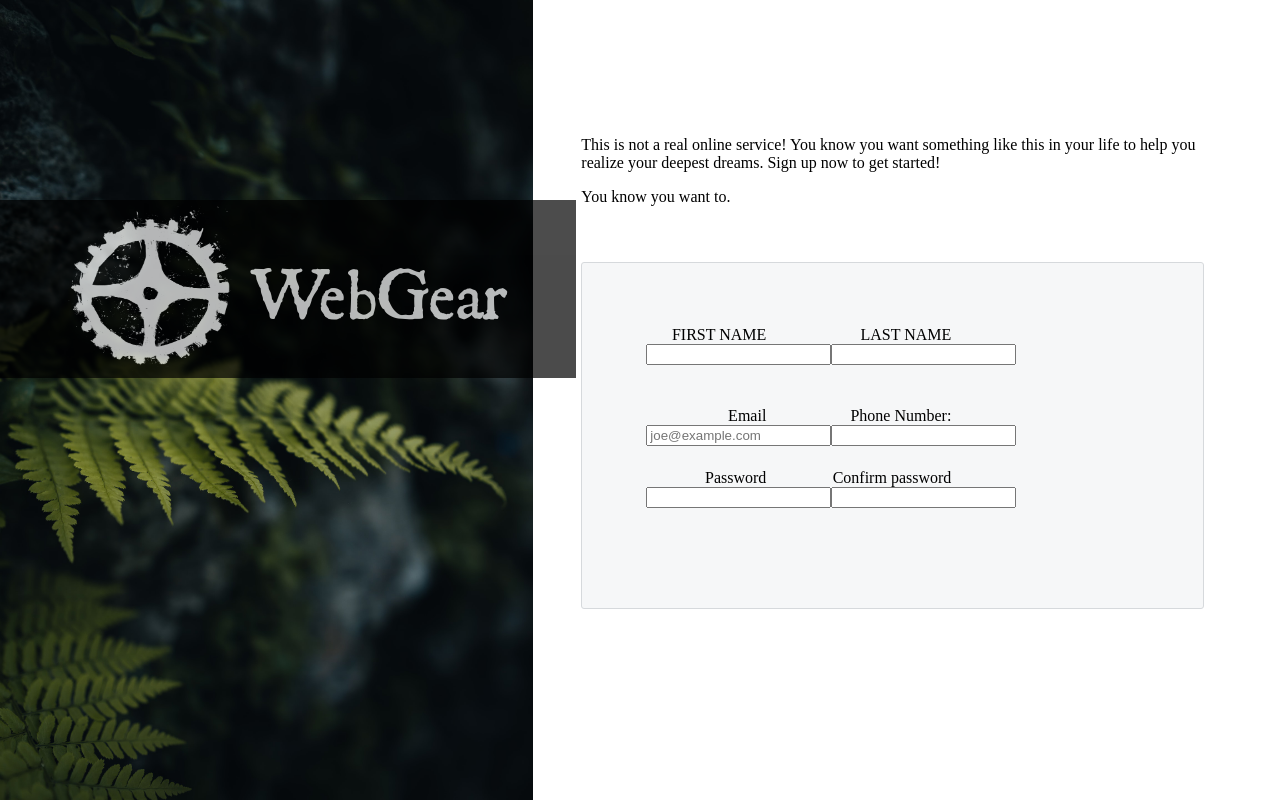
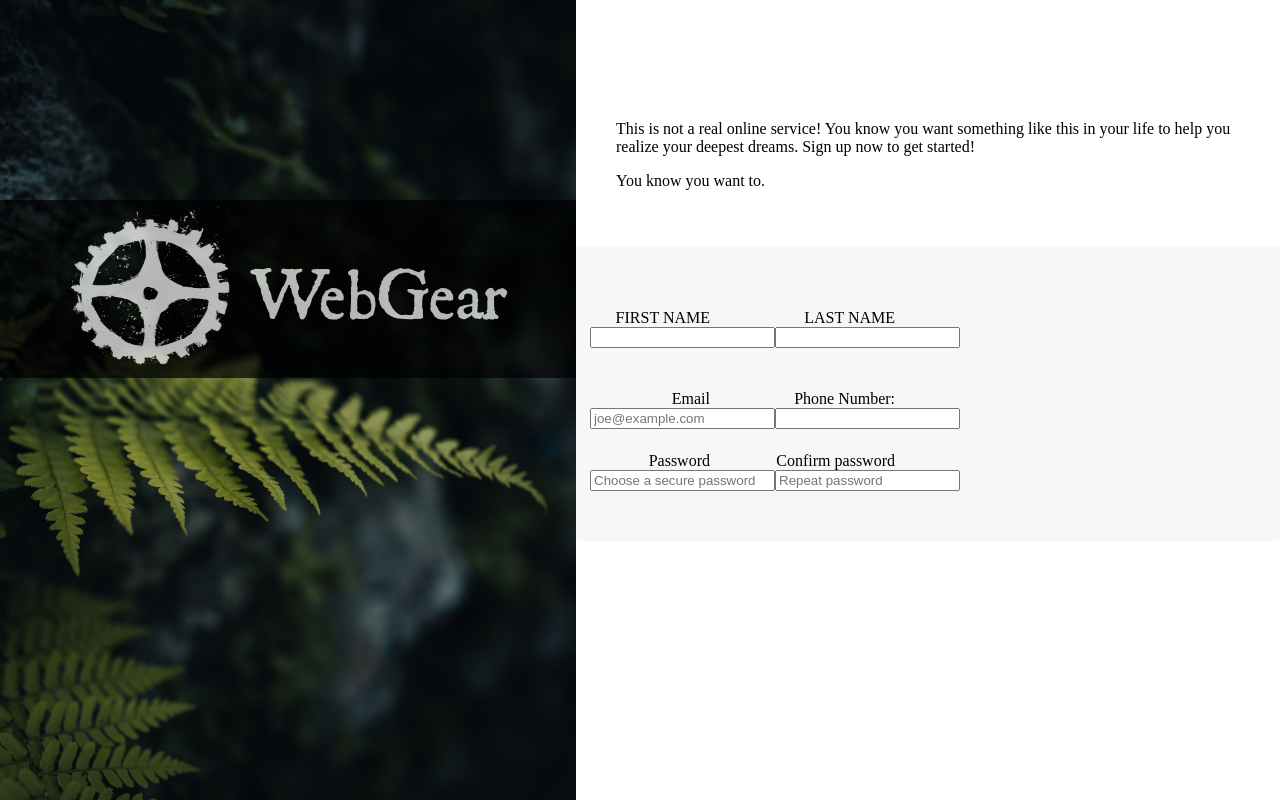
Before and after one commit to impronen/odin-signup, a plain HTML site: page index.html in a window 1280 px wide. Drawn offline with Linux system fonts and the light colour scheme.

Commit message:
STYLING for widht and positioning

```diff
--- a/index.html
+++ b/index.html
@@ -27,7 +27,8 @@
         <p>You know you want to.</p>
     </div>
 
-    <form action='' method='get' class="signup-form-a">
+    <form action='' method='post' class="signup-form-a">
+    <div class="form-inputs">
         <div class='form-row'>
         <fieldset>
             <div class="name-row">
@@ -64,17 +65,17 @@
             <div class="password-row">
         <div class="password-box">
             <label for="user_password">Password</label>
-            <input type="password" id="user_password" name="password">
+            <input type="password" id="user_password" name="password" placeholder="Choose a secure password">
 
         </div>
         <div class="password-box">
             <label for="user_password">Confirm password</label>
-            <input type="password" id="user_password" name="password">
+            <input type="password" id="user_password" name="password" placeholder="Repeat password">
             </div>
         </div>
         </fieldset>
         </div>
-
+    </div>
     </form>
 
     </div>
--- a/style.css
+++ b/style.css
@@ -1,6 +1,6 @@
 
 * {
-/* border: 1px dotted red; */
+/*  border: 1px dotted red; */
 }
 
 @font-face {
@@ -16,6 +16,8 @@ body {
 fieldset {
     border: 0;
 }
+
+
 
 .main {
     display: flex;
@@ -34,7 +36,7 @@ fieldset {
     display: flex;
     flex-direction: column;
     width: 55%;
-    padding: 1rem 3rem 0.5rem;
+
 }
 
 .logoOverlay {
@@ -84,20 +86,24 @@ h1.logoText {
     object-fit: cover;
 }
 
+.form-inputs {
+
+}
+
 .textContainer {
     padding-top: 13vh;
     padding-bottom: 5vh;
+    padding-left: 5vh;
+    padding-right: 5vh;
 }
 
 .signup-form-a {
     display: flex;
     flex-direction: column;
     background-color: #F6F7F8;
-    border: 1px solid #D6D9DC;
     border-radius: 3px;
-    width: 80%;
-    padding: 50px;
-    margin: 0 0 40px 0;
+    width: 100%;
+    padding-top: 50px;
   }
 
   .form-row {
@@ -112,6 +118,7 @@ h1.logoText {
   .name-row {
     display: flex;
     flex-direction: row;
+
 
   }
 
@@ -143,12 +150,12 @@ h1.logoText {
   }
 
   .form-row input[type='text'] {
-    width: auto;
+  /*   width: auto;  */
     height: initial;
   }
 
   .form-row input[type='email'] {
-    width: auto;
+   /*  width: auto;  */
     height: initial;
   }
 
```
